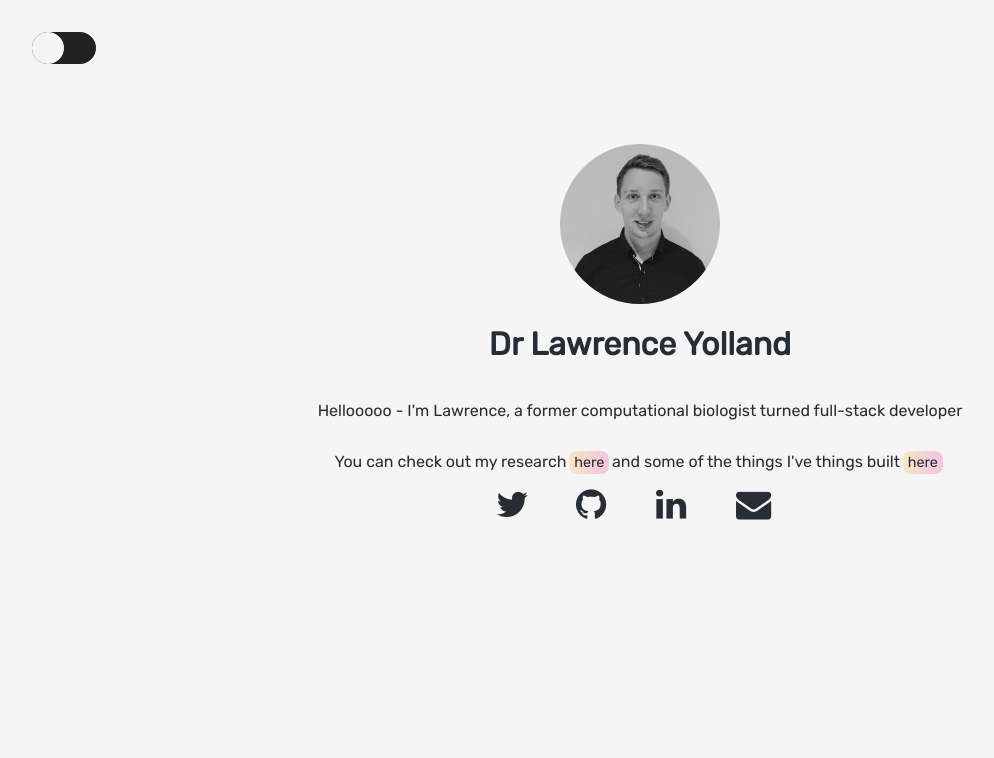
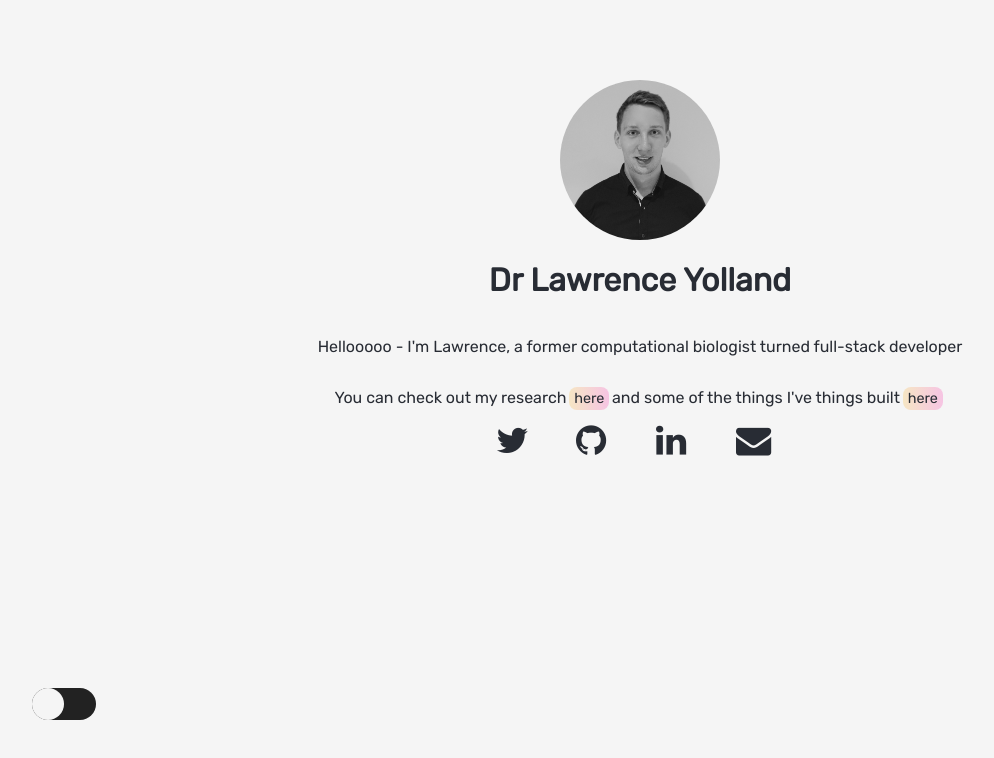
Before and after one commit to LawrenceYolland/me, a React (Create React App) app: page / in a window 1280 px wide. Shown: the top 758 px of the page, without its empty margins (0-994 px from the left). Built offline with nearby package versions, Linux system fonts and the light colour scheme.

Commit message:
adding research info

```diff
--- a/src/App.css
+++ b/src/App.css
@@ -8,8 +8,11 @@
 }
 
 .App {
-  height: 100vh;
-  width: 100vw;
+  min-height: 100vh;
+  margin: 0;
+  min-width: 100vw;
+  /* position: relative; */
+  /* width: 100%; */
 }
 
 .App.Dark {
--- a/src/App.js
+++ b/src/App.js
@@ -8,16 +8,19 @@ import Research from "./components/Research/Research";
 import DayNight from "./components/DayNight";
 
 class App extends Component {
+  componentDidMount() {
+    window.scrollTo(0, 0);
+  }
   render() {
     const screenMode = this.props.mode ? "Dark" : "Light";
+
     return (
       <div className={"App" + " " + screenMode}>
-        <DayNight />
-        {/* <Home /> */}
         <Switch>
           <Route exact path="/" render={() => <Home />} />
           <Route exact path="/research" render={() => <Research />} />
         </Switch>
+        <DayNight />
       </div>
     );
   }
--- a/src/assets/styles/DayNight.css
+++ b/src/assets/styles/DayNight.css
@@ -1,5 +1,6 @@
 .daynight-switch {
-  position: relative;
+  position: fixed;
+  bottom: 5em;
   display: inline-block;
   width: 4em;
   height: 4em;
--- a/src/assets/styles/HomeCard.css
+++ b/src/assets/styles/HomeCard.css
@@ -4,7 +4,6 @@
   align-items: center;
   justify-content: center;
   position: relative;
-  margin-top: 5em;
 }
 
 .home-image-container {
@@ -12,6 +11,8 @@
   display: flex;
   width: 10em;
   height: 10em;
+  margin-top: 5em;
+
 }
 
 .home-image-container img {
--- a/src/components/Home/Home.js
+++ b/src/components/Home/Home.js
@@ -3,6 +3,9 @@ import HomeCard from "./HomeCard";
 import SocialBar from "./SocialBar";
 
 export default class Home extends Component {
+  componentDidMount() {
+    window.scrollTo(0, 0);
+  }
   render() {
     return (
       <Fragment>
--- /dev/null
+++ b/src/components/Research/Hemocyte.js
@@ -0,0 +1,11 @@
+import React from "react";
+
+const Hemocyte = () => {
+  return (
+    <div className="hemocyte-image-container">
+      <img src={require("../../assets/images/hemocytes.gif")} alt="cells" />
+    </div>
+  );
+};
+
+export default Hemocyte;
--- /dev/null
+++ b/src/components/Research/Read.js
@@ -0,0 +1,7 @@
+import React from "react";
+
+const Read = () => {
+  return <div></div>;
+};
+
+export default Read;
--- a/src/components/Research/Research.js
+++ b/src/components/Research/Research.js
@@ -1,7 +1,17 @@
 import React, { Component, Fragment } from "react";
+import Hemocyte from "./Hemocyte";
+import Read from "./Read";
 
 export default class Research extends Component {
+  componentDidMount() {
+    window.scrollTo(0, 0);
+  }
   render() {
-    return <Fragment>hi</Fragment>;
+    return (
+      <Fragment>
+        <Hemocyte />
+        <Read />
+      </Fragment>
+    );
   }
 }
--- a/src/index.css
+++ b/src/index.css
@@ -1,3 +1,8 @@
+html, body {
+  width: 100%;
+  height: 100%;
+}
+
 body {
   margin: 0;
   font-family: -apple-system, BlinkMacSystemFont, "Segoe UI", "Roboto", "Oxygen",
@@ -7,10 +12,13 @@ body {
   -moz-osx-font-smoothing: grayscale;
 
   /* background-color: #282c34; */
-  min-height: 100vh;
+  /* min-height: 100vh; */
 
   font-family: Rubik, Lato, "Lucida Grande", "Lucida Sans Unicode", Tahoma,
     Sans-Serif;
+
+    overflow-x: hidden;
+    overflow-y: hidden;
 }
 
 code {
```
Also changed, not shown: 1 other file (tests, documents, lock files or other folders).
